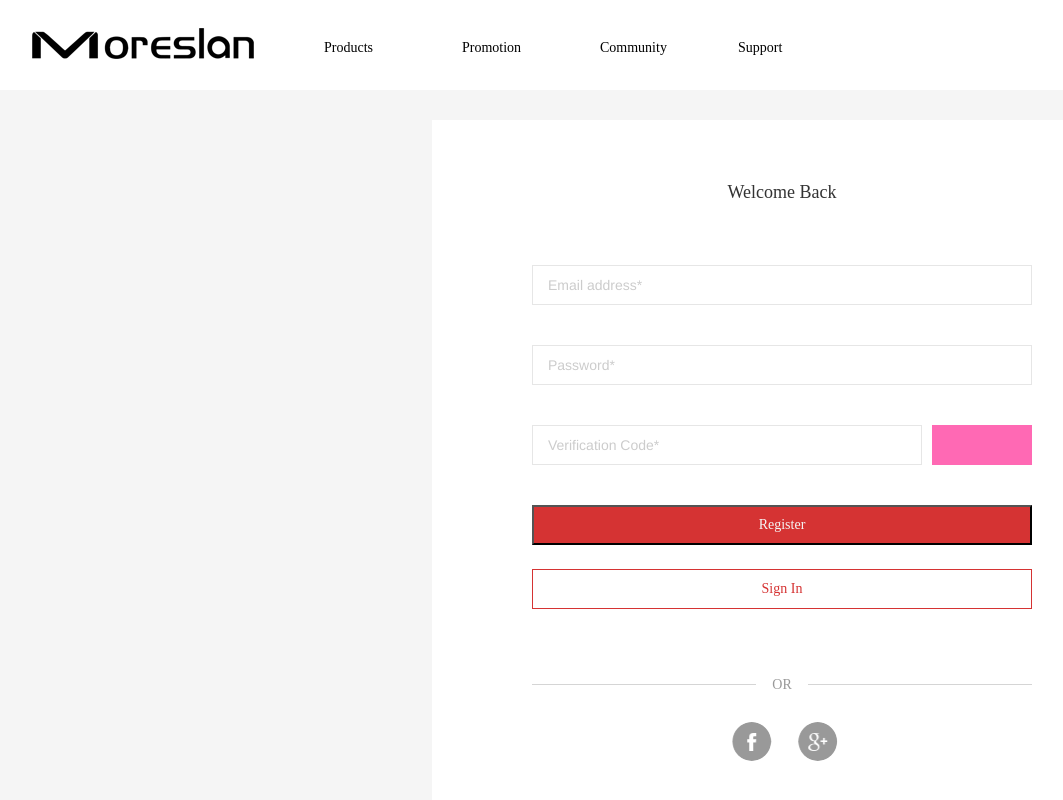
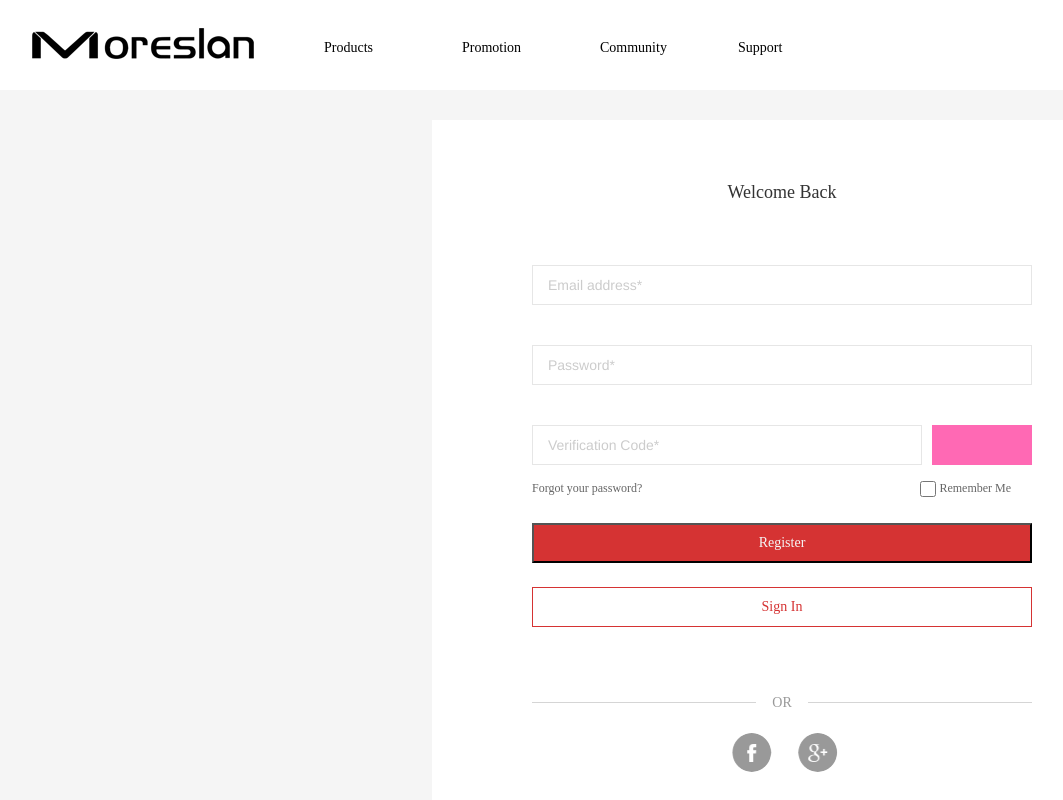
Before and after one commit to Robynnnn/BG-Changsha-static, a plain HTML site: page view/registerLogin.html in a window 1280 px wide. Shown: the top 800 px of the page, without its empty margins (178-1241 px from the left). Drawn offline with Linux system fonts and the light colour scheme.

Commit message:
登录模块样式调整

```diff
--- a/css/registerLogin.less
+++ b/css/registerLogin.less
@@ -34,6 +34,7 @@
     }
     .form-group:nth-child(3) {
       overflow: hidden;
+      margin-bottom: 16px;
       input {
         float: left;
         margin-right: 10px;
@@ -46,6 +47,22 @@
       height: 40px;
       cursor: pointer;
       background-color: hotpink;
+    }
+
+    .fogotBottom {
+      width: 500px;
+      color : #666;
+      font : 12px "arialMT";
+      margin-bottom: 26px;
+      span {
+        margin-right: 275px;
+      }
+      .check {
+        display: inline-block;
+        width: 16px;
+        height: 16px;
+        vertical-align: middle;
+      }
     }
 
     .sub,.sign {
@@ -75,7 +92,7 @@
       width: 500px;
       text-align: center;
       overflow: hidden;
-      margin-bottom: 29px;
+      margin-bottom: 22px;
       span {
         display: inline-block;
         float: left;
--- a/view/registerLogin.html
+++ b/view/registerLogin.html
@@ -34,6 +34,13 @@
           <input type="text" placeholder="Verification Code*">
           <div class="veriCode"></div>
         </div>
+
+        <div class="fogotBottom">
+          <span class="">Forgot your password?</span>
+          <input class="check" type="checkbox" name="remember" /> Remember Me
+        </div>
+
+
         <button class="sub">Register</button>
         <button class="sign">Sign In</button>
       </form>
```
Also changed, not shown: css/registerLogin.css.
